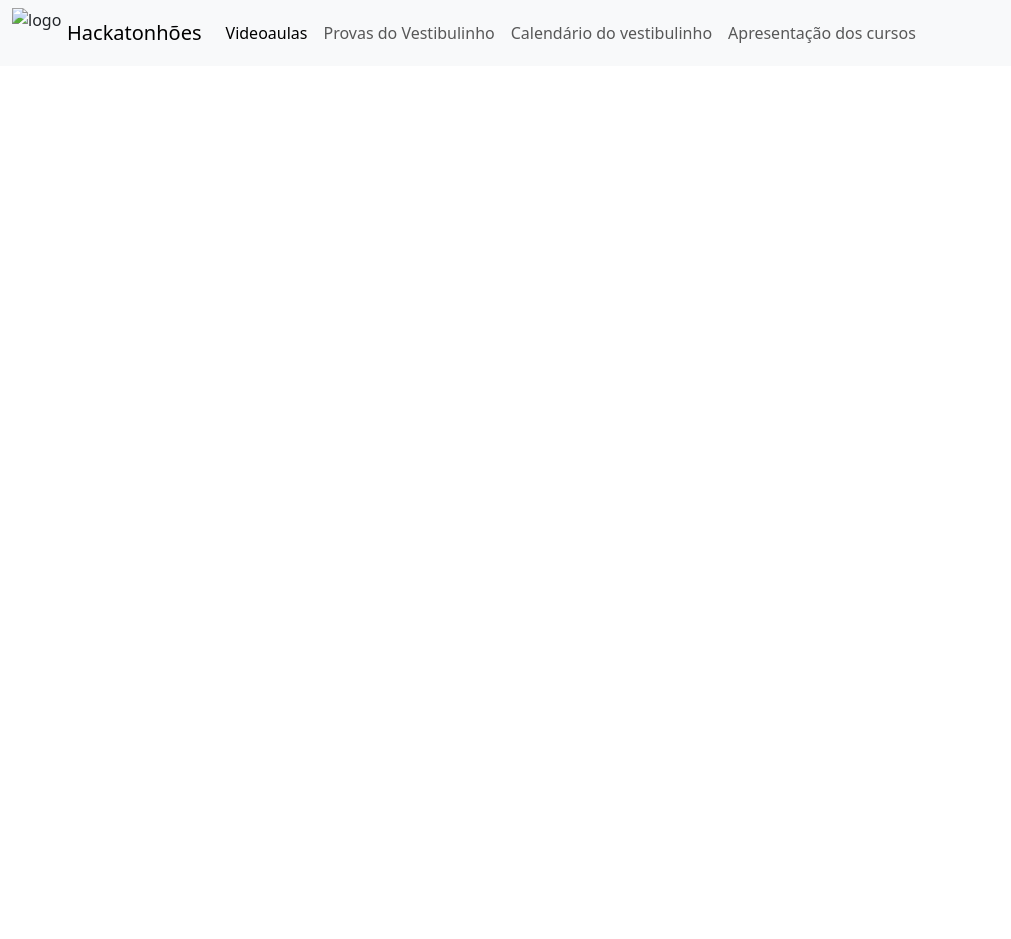
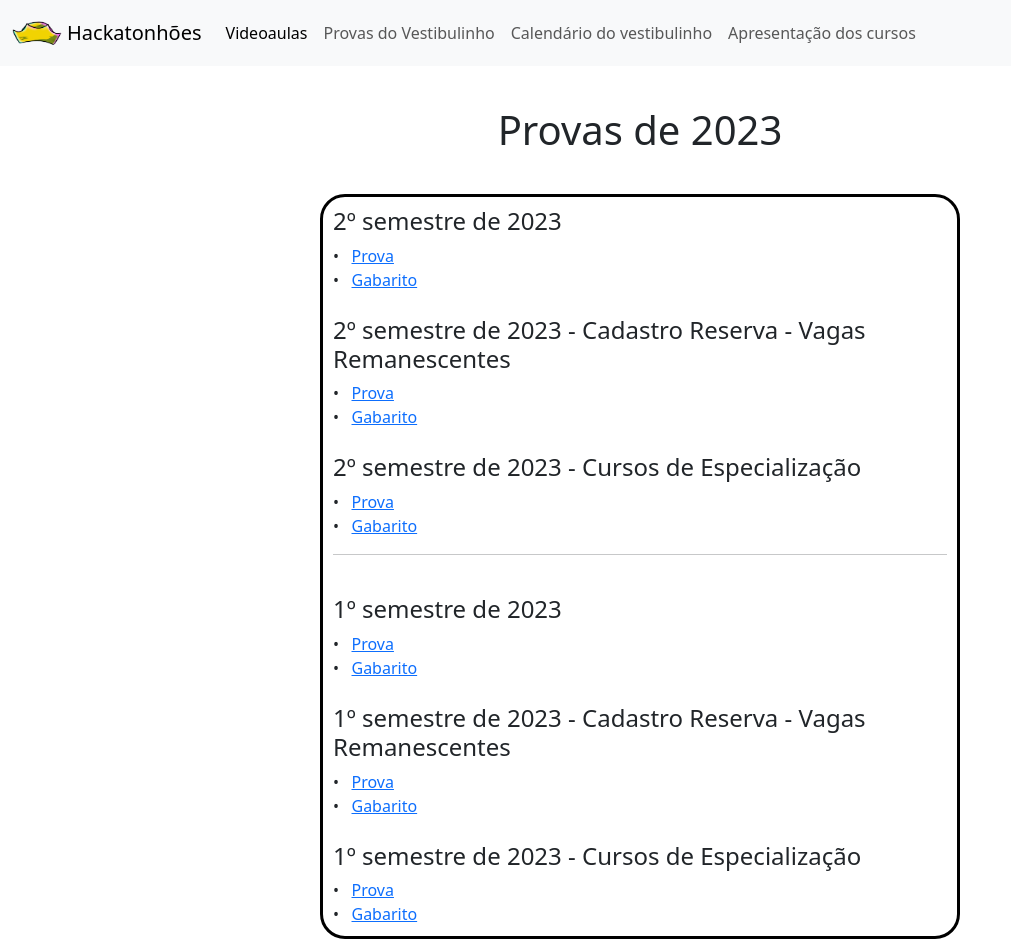
Before and after one commit to Bernardo112/Hackatonhoes, a plain HTML site: page provas/provas2023.html in a window 1280 px wide. Shown: the whole page, without its empty margins (0-1011 px from the left). Before the commit the page ends 800 px from the top, so only its background shows below. Drawn offline with Linux system fonts and the light colour scheme.

Commit message:
Provas concluidas

```diff
--- a/provas/provas2023.html
+++ b/provas/provas2023.html
@@ -13,30 +13,63 @@
     <!--nav bar-->
     <nav class="navbar navbar-expand-lg bg-body-tertiary">
         <div class="container-fluid">
-          <img src="img/logoTonhoes.png" alt="logo" height="50" width="50" style="margin-right: 5px;">
-          <a class="navbar-brand" disabled href="index.html">Hackatonhões</a>
+          <img src="../img/logoTonhoes.png" alt="logo" height="50" width="50" style="margin-right: 5px;">
+          <a class="navbar-brand" disabled href="../index.html">Hackatonhões</a>
           <button class="navbar-toggler" type="button" data-bs-toggle="collapse" data-bs-target="#navbarNavDropdown" aria-controls="navbarNavDropdown" aria-expanded="false" aria-label="Toggle navigation">
             <span class="navbar-toggler-icon"></span>
           </button>
           <div class="collapse navbar-collapse" id="navbarNavDropdown">
             <ul class="navbar-nav">
               <li class="nav-item">
-                <a class="nav-link active" aria-current="page" href="videoaulas.html">Videoaulas</a>
+                <a class="nav-link active" aria-current="page" href="../videoaulas.html">Videoaulas</a>
               </li>
               <li class="nav-item">
-                <a class="nav-link" href="provas.html">Provas do Vestibulinho</a>
+                <a class="nav-link" href="../provas.html">Provas do Vestibulinho</a>
               </li>
               <li class="nav-item">
-                <a class="nav-link" href="calendario.html">Calendário do vestibulinho</a>
+                <a class="nav-link" href="../calendario.html">Calendário do vestibulinho</a>
               </li>
               <li class="nav-item">
-                <a class="nav-link" href="informacoesCurso.html">Apresentação dos cursos</a>
+                <a class="nav-link" href="../informacoesCurso.html">Apresentação dos cursos</a>
               </li>
             </ul>
           </div>
         </div>
       </nav>
 
+      <h1 class="heading">Provas de 2023</h1>
+
+      <div class="center">
+        <h4>2º semestre de 2023</h4>
+        &#x2022; &nbsp;&nbsp;<a href="https://fatweb.s3.amazonaws.com/vestibulinhoetec/gabarito/202323718/Prova.pdf">Prova</a>
+        <br>
+        &#x2022; &nbsp;&nbsp;<a href="https://fatweb.s3.amazonaws.com/vestibulinhoetec/gabarito/202323718/Gabarito.pdf">Gabarito</a>
+        <br><br>
+        <h4>2º semestre de 2023 - Cadastro Reserva - Vagas Remanescentes</h4>
+        &#x2022; &nbsp;&nbsp;<a href="https://fatweb.s3.amazonaws.com/vestibulinhoetec/gabarito/202323718/Prova.pdf">Prova</a>
+        <br>
+        &#x2022; &nbsp;&nbsp;<a href="https://fatweb.s3.amazonaws.com/vestibulinhoetec/gabarito/202323718/Gabarito.pdf">Gabarito</a>
+      <br><br>
+        <h4>2º semestre de 2023 - Cursos de Especialização</h4>
+        &#x2022; &nbsp;&nbsp;<a href="https://fatweb.s3.amazonaws.com/vestibulinhoetec/gabarito/202323718/Prova.pdf">Prova</a>
+        <br>
+        &#x2022; &nbsp;&nbsp;<a href="https://fatweb.s3.amazonaws.com/vestibulinhoetec/gabarito/202323718/Gabarito.pdf">Gabarito</a>
+        <br><hr><br>
+        <h4>1º semestre de 2023</h4>
+        &#x2022; &nbsp;&nbsp;<a href="https://fatweb.s3.amazonaws.com/vestibulinhoetec/gabarito/202323718/Prova.pdf">Prova</a>
+        <br>
+        &#x2022; &nbsp;&nbsp;<a href="https://fatweb.s3.amazonaws.com/vestibulinhoetec/gabarito/202323718/Gabarito.pdf">Gabarito</a>
+        <br><br>
+        <h4>1º semestre de 2023 - Cadastro Reserva - Vagas Remanescentes</h4>
+        &#x2022; &nbsp;&nbsp;<a href="https://fatweb.s3.amazonaws.com/vestibulinhoetec/gabarito/202323718/Prova.pdf">Prova</a>
+        <br>
+        &#x2022; &nbsp;&nbsp;<a href="https://fatweb.s3.amazonaws.com/vestibulinhoetec/gabarito/202323718/Gabarito.pdf">Gabarito</a>
+      <br><br>
+        <h4>1º semestre de 2023 - Cursos de Especialização</h4>
+        &#x2022; &nbsp;&nbsp;<a href="https://fatweb.s3.amazonaws.com/vestibulinhoetec/gabarito/202323718/Prova.pdf">Prova</a>
+        <br>
+        &#x2022; &nbsp;&nbsp;<a href="https://fatweb.s3.amazonaws.com/vestibulinhoetec/gabarito/202323718/Gabarito.pdf">Gabarito</a>
+      </div>
 
 </body>
 </html>
--- a/styles.css
+++ b/styles.css
@@ -83,3 +83,13 @@ footer {
   padding-left: 80px;
   padding-right: 80px;
 }
+
+/*folder provas*/
+
+.center {
+  margin: auto;
+  width: 50%;
+  border: 3px solid black;
+  border-radius: 25px;
+  padding: 10px;
+}
```
Also changed, not shown: provas.html (+9 -9 lines), videoaulas/linguaPortuguesa.html (+6 -6 lines).
